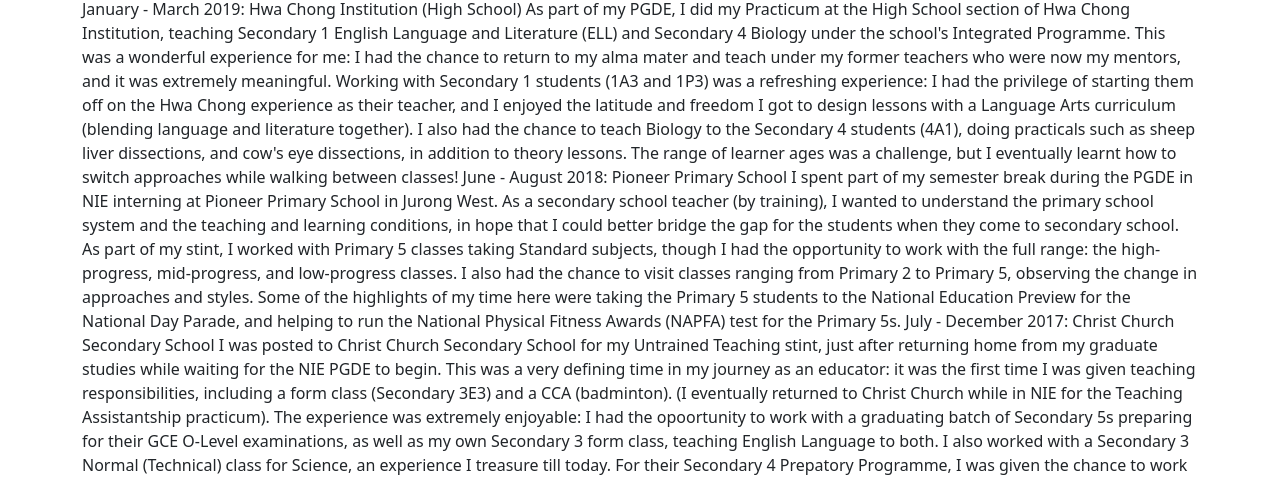
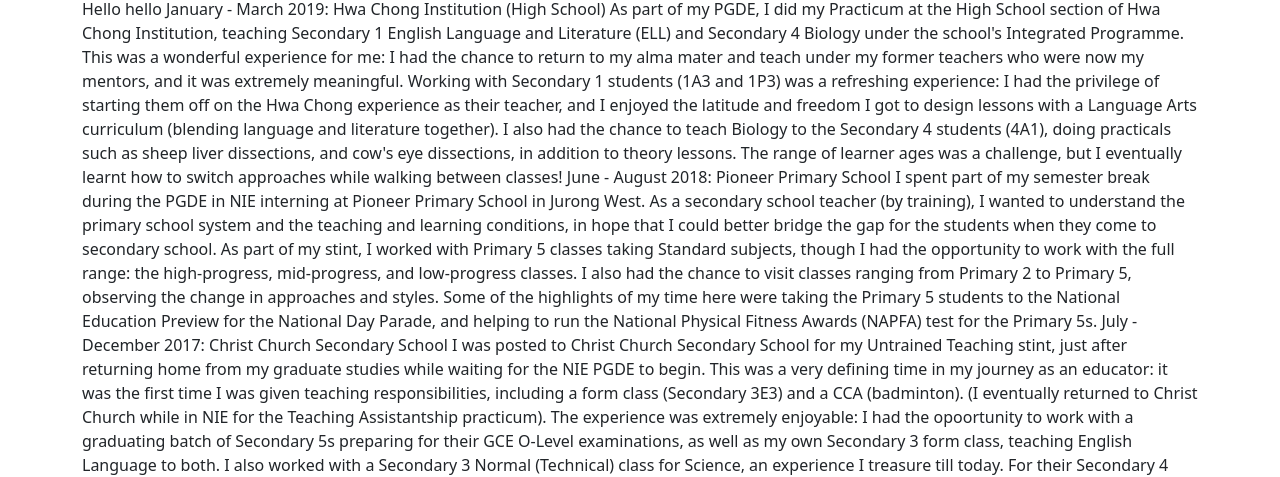
Before and after one commit to aishah849/teacher-portfolio, a plain HTML site: page index.html in a window 1280 px wide. Shown: the part 332-809 px from the top of the page. Drawn offline with nearby package versions, Linux system fonts and the light colour scheme.

Commit message:
Update index.html

```diff
--- a/index.html
+++ b/index.html
@@ -65,15 +65,15 @@
       <div>Faezah Jnad</div>
       <div>Teacher at PLMGS</div>
       <div>
-        January - March 2019: Hwa Chong Institution (High School) As part of my
-        PGDE, I did my Practicum at the High School section of Hwa Chong
-        Institution, teaching Secondary 1 English Language and Literature (ELL)
-        and Secondary 4 Biology under the school's Integrated Programme. This
-        was a wonderful experience for me: I had the chance to return to my alma
-        mater and teach under my former teachers who were now my mentors, and it
-        was extremely meaningful. Working with Secondary 1 students (1A3 and
-        1P3) was a refreshing experience: I had the privilege of starting them
-        off on the Hwa Chong experience as their teacher, and I enjoyed the
+        Hello hello January - March 2019: Hwa Chong Institution (High School) As
+        part of my PGDE, I did my Practicum at the High School section of Hwa
+        Chong Institution, teaching Secondary 1 English Language and Literature
+        (ELL) and Secondary 4 Biology under the school's Integrated Programme.
+        This was a wonderful experience for me: I had the chance to return to my
+        alma mater and teach under my former teachers who were now my mentors,
+        and it was extremely meaningful. Working with Secondary 1 students (1A3
+        and 1P3) was a refreshing experience: I had the privilege of starting
+        them off on the Hwa Chong experience as their teacher, and I enjoyed the
         latitude and freedom I got to design lessons with a Language Arts
         curriculum (blending language and literature together). I also had the
         chance to teach Biology to the Secondary 4 students (4A1), doing
```
